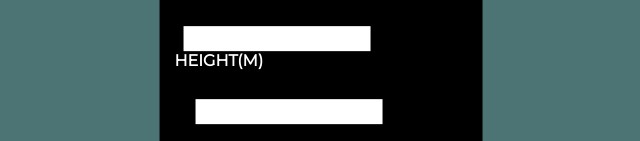
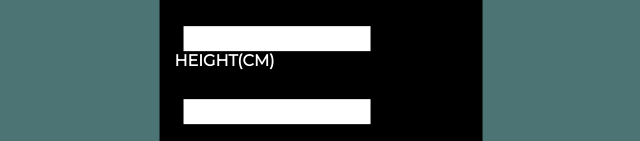
Before and after one commit to soikat91/assginment-12-BMI-CAl, a plain HTML site: page index.html in a window 1280 px wide. Shown: the part 188-329 px from the top of the page, without its empty margins (255-895 px from the left). Drawn offline with Linux system fonts and the light colour scheme.

Commit message:
bmi calculator work done

```diff
--- a/index.html
+++ b/index.html
@@ -21,7 +21,7 @@
                 <input type="number" id="weightInput"><br>
                 <span id="weightError"></span>
 
-                <label for="">Height(M)</label>
+                <label for="">Height(CM)</label>
                 <input type="number" id="heightInput"><br>
                 <span id="heightError"></span>
                 <br>
--- a/style.css
+++ b/style.css
@@ -41,7 +41,7 @@ span{
     margin-left: 3%;
 }
 #heightInput {
-    margin-left: 7%;
+    margin-left: 3%;
 }
 button {
     padding: 5px;
```
